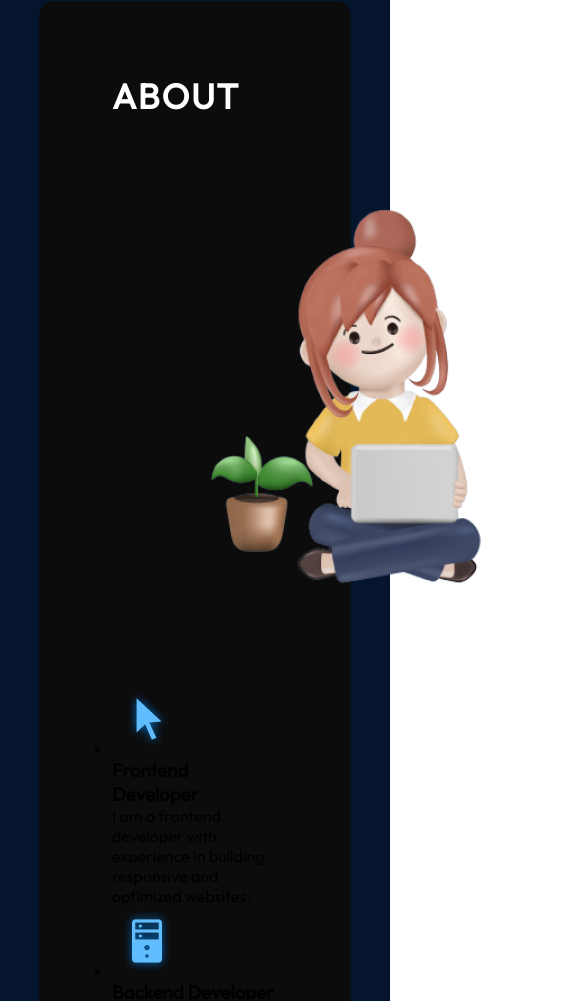
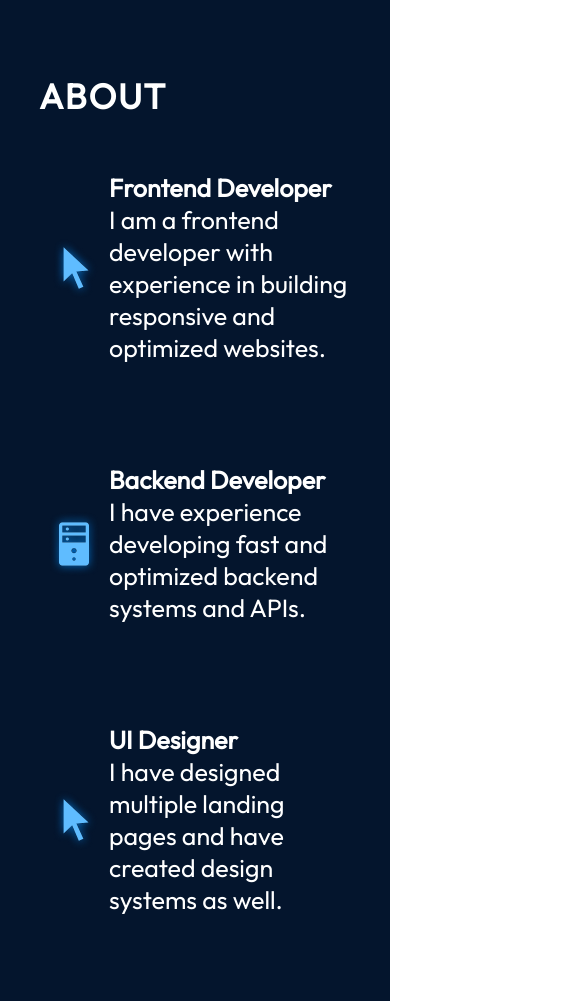
Before and after one commit to CoreyPhillipsOfficial/portfolio-site, a React (Vite) app in the folder react-portfolio/: page / in a window 390 px wide. Shown: the part 999-2000 px from the top of the page, 585 px wide, since content can reach past the window. Built offline with nearby package versions, Linux system fonts and the light colour scheme.

Commit message:
continued About section

```diff
--- a/react-portfolio/src/components/About/About.jsx
+++ b/react-portfolio/src/components/About/About.jsx
@@ -7,7 +7,7 @@ export const About = () => {
     return (
         <section className={styles.container}>
             <h2 className={styles.title}>About</h2>
-            <div className={StyleSheet.content}>
+            <div className={styles.content}>
                 <img
                     src={getImageUrl('about/aboutImage.png')}
                     alt="Me sitting with a laptop"
@@ -33,7 +33,7 @@ export const About = () => {
                         </div>
                     </li>
                     <li className={styles.aboutItem}>
-                        <img src={getImageUrl('about/serverIcon.png')} alt="UI icon" />
+                        <img src={getImageUrl('about/cursorIcon.png')} alt="UI icon" />
                         <div className={styles.aboutItemText}>
                             <h3>UI Designer</h3>
                             <p>
--- a/react-portfolio/src/components/About/About.module.css
+++ b/react-portfolio/src/components/About/About.module.css
@@ -19,4 +19,72 @@
     text-transform: uppercase;
 }
 
-.content {}
+.content {
+    display: flex;
+    flex-direction: row;
+    align-items: center;
+}
+
+.aboutImage {
+    width: 35%;
+}
+
+.aboutItems {
+    color: var(--color-text);
+    display: flex;
+    flex-direction: column;
+    gap: 50px;
+}
+
+.aboutItem {
+    display: flex;
+    flex-direction: row;
+    align-items: center;
+    border-radius: 20px;
+    list-style: none;
+    padding: 25px;
+    background-image: linear-gradient(90deg,
+            rgba(165, 215, 232, 0.42) 0%,
+            rgba(255, 255, 255, 0) 100%);
+    background-size: 0 100%;
+}
+
+.aboutItem:hover {
+    background-size: 100% 100%;
+    background-repeat: no-repeat;
+    transition: 0.4s;
+}
+
+.aboutItem h3 {
+    font-size: 25px;
+    font-weight: 600;
+}
+
+.aboutItem p {
+    font-size: 25px;
+}
+
+@media screen and (max-width: 830px) {
+    .container {
+        background-color: transparent;
+        padding-left: 0;
+        padding-right: 0;
+    }
+
+    .content {
+        flex-direction: column;
+    }
+
+    .aboutImage {
+        display: none;
+    }
+
+    .aboutItems {
+        margin-top: 29px;
+    }
+
+    .aboutItem {
+        padding-left: 0;
+        padding-right: 0;
+    }
+}
```
